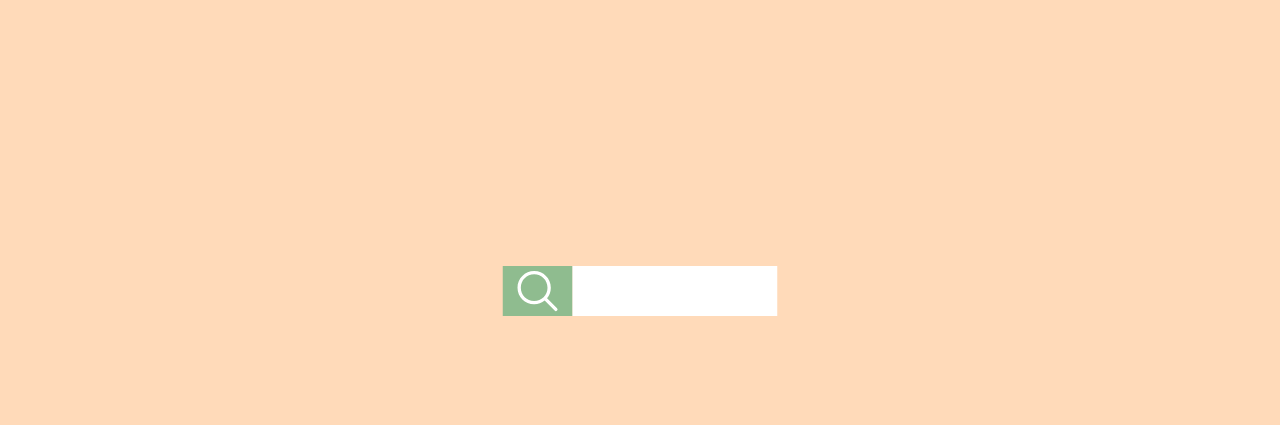
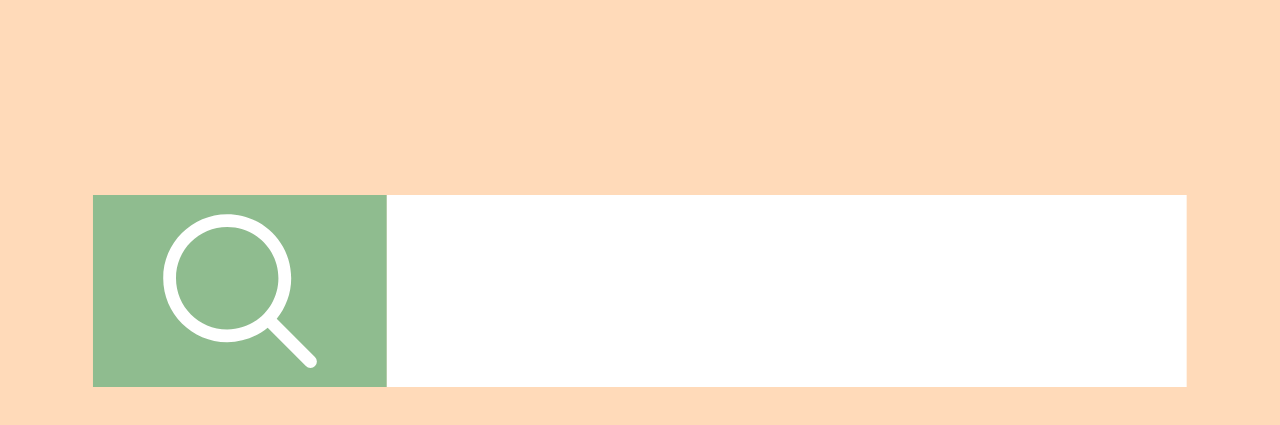
Before and after one commit to takiinedu/template-searchbox-move, a plain HTML site: page index.html in a window 1280 px wide. Shown: the part 109-534 px from the top of the page. Drawn offline with Linux system fonts and the light colour scheme.

Commit message:
Update styles.css

```diff
--- a/styles.css
+++ b/styles.css
@@ -7,32 +7,32 @@ body{
     left: 50%;
     top: 50%;
     position: absolute;
-    height: 50px;
+    height: 15vw;
     display: inline-flex;
     align-items: center;
 }
 svg{
     display: flex;
-    height: 50px;
+    height: 15vw;
     background: darkseagreen;
-    padding-inline: 10px;
+    padding-inline: 4vw;
     fill: white;
 }
 input, .search-box div{
     background: white;
-    height: 50px;
-    width: 200px;
+    height: 15vw;
+    width: 60vw;
     border: none;
     outline: none;
-    font-size: 30px;
-    padding-inline-start: 5px;
+    font-size: 8vw;
+    padding-inline-start: 2.5vw;
 }
 input:before{
     content:"open";
     color: black;
 }
 .search-box div{
-    width:201px;
+    width: calc(60vw + 1px);
     background: darkseagreen;
     position: absolute;
     top: -100%;
```
